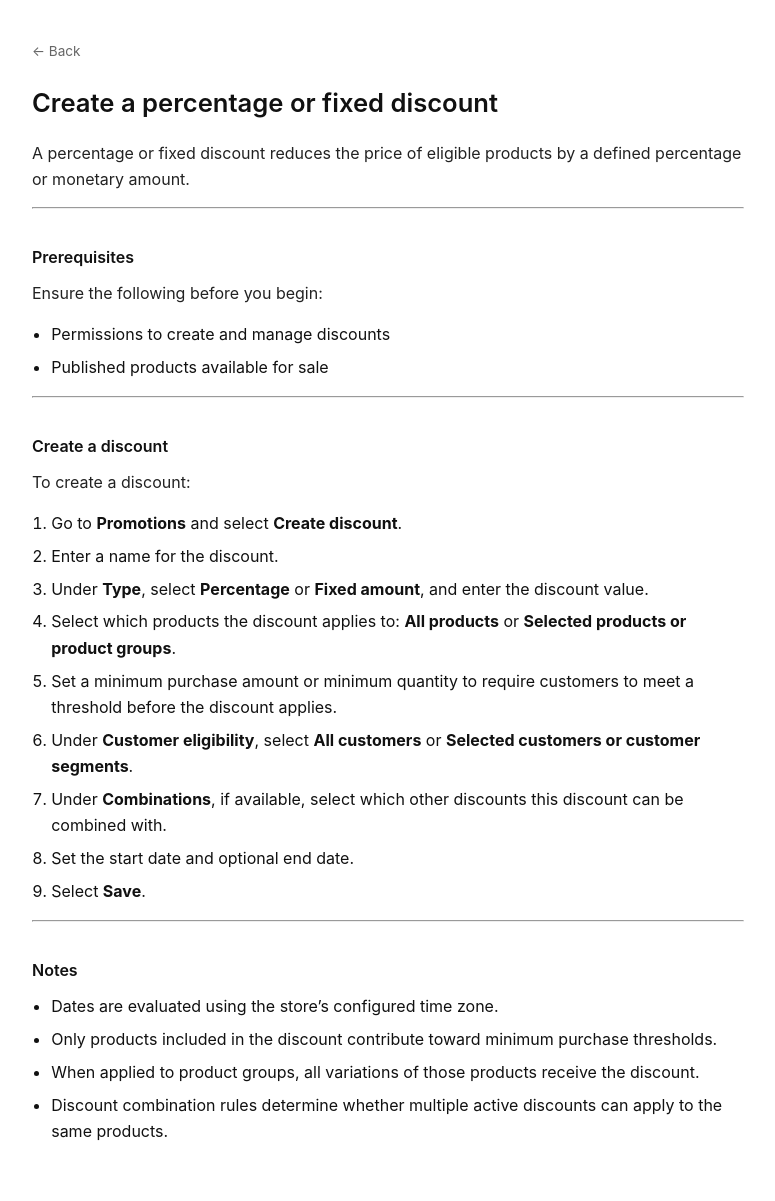
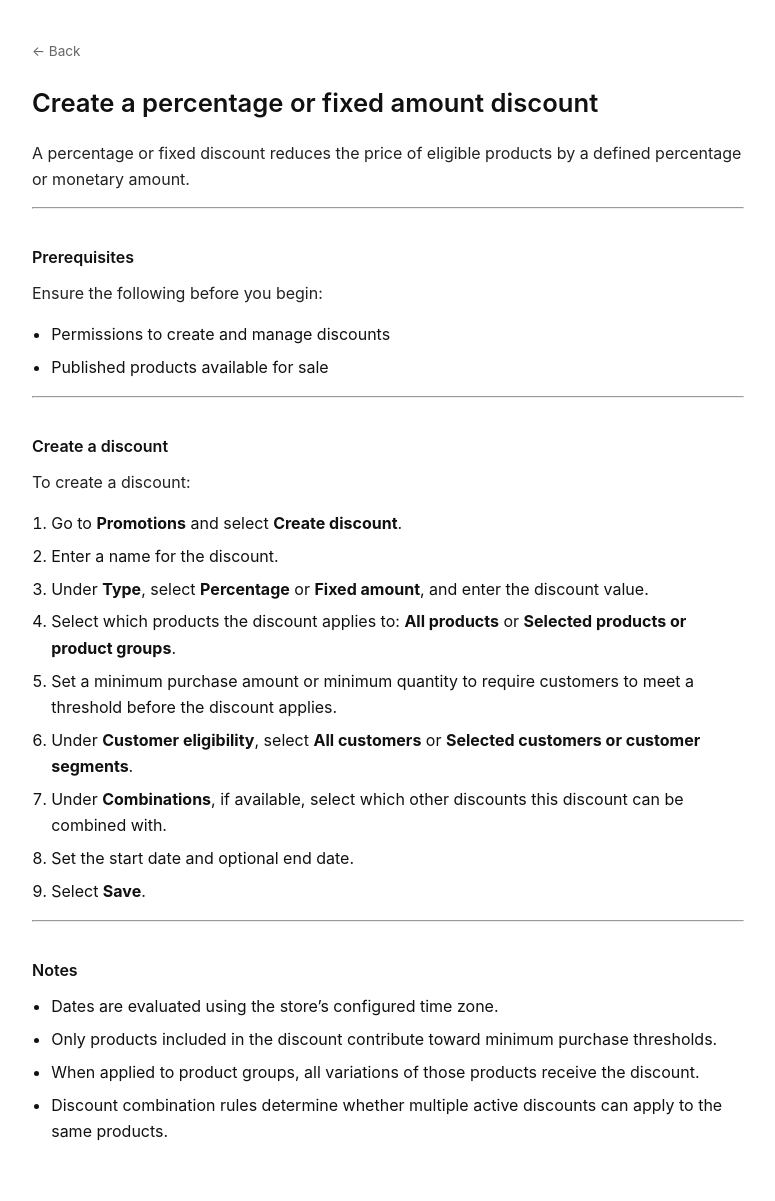
Before and after one commit to malynovskayuliia-eng/malynovskayuliia-eng.github.io, a Jekyll site: the page built from create-a-discount.md, in a window 1280 px wide. Shown: the whole page, without its empty margins (252-1027 px from the left). Built offline with Jekyll 4.4.1, drawn with Linux system fonts in a browser that asks for light colours.

Commit message:
Update create-a-discount.md

```diff
--- a/create-a-discount.md
+++ b/create-a-discount.md
@@ -1,10 +1,10 @@
 ---
-title: Create a percentage or fixed discount
+title: Create a percentage or fixed amount discount
 layout: doc
 nav_order: 2
 ---
 
-# Create a percentage or fixed discount
+# Create a percentage or fixed amount discount
 
 A percentage or fixed discount reduces the price of eligible products by a defined percentage or monetary amount.
 
```
